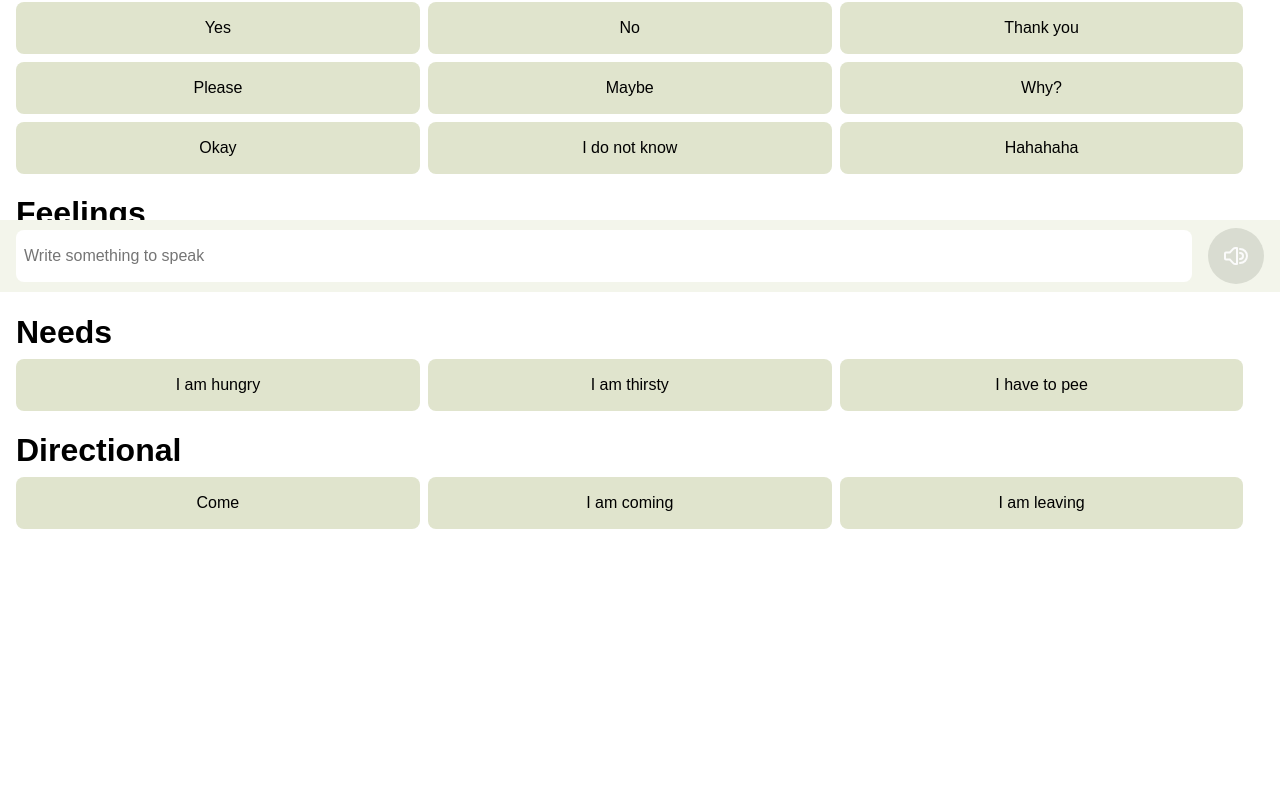
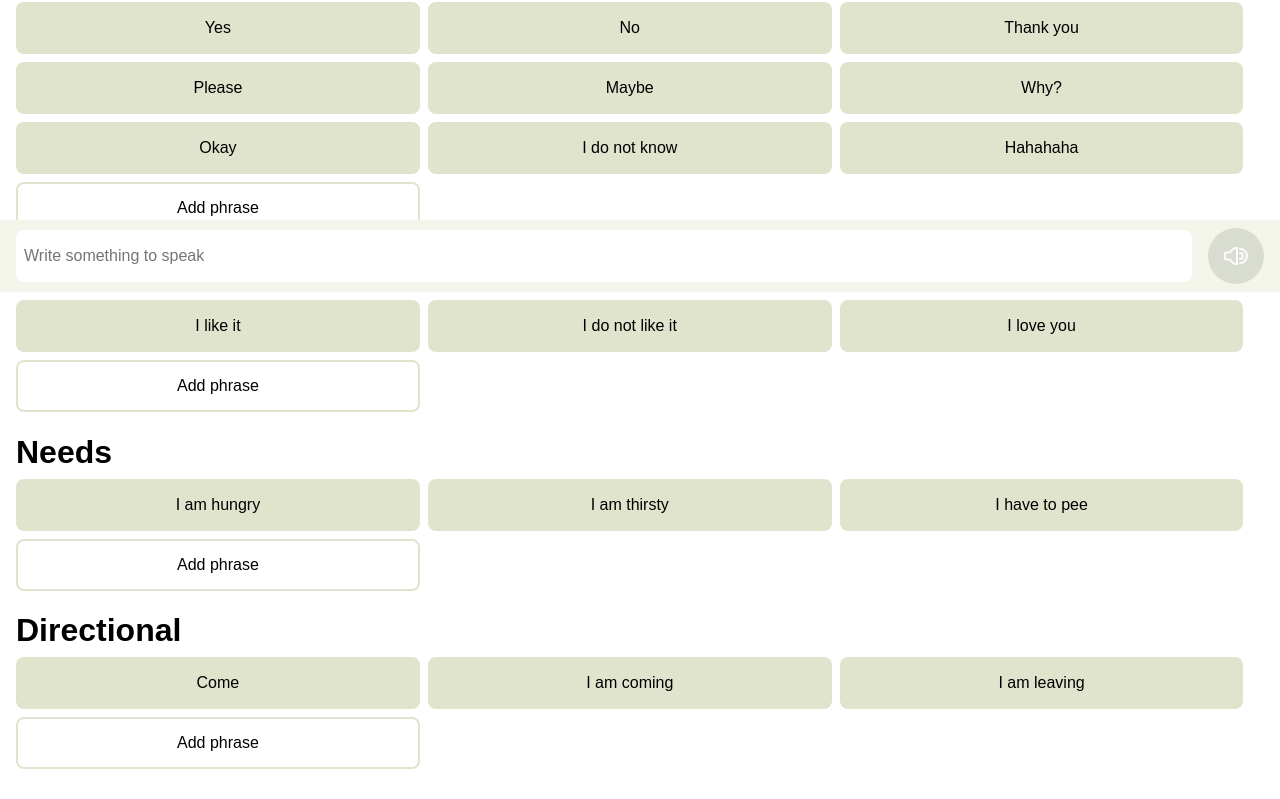
Before and after one commit to Patricia-NavarroMartin/TTS, a plain HTML site: page index.html in a window 1280 px wide. Shown: the part 508-1307 px from the top of the page. Before the commit the page ends 1125 px from the top, so only its background shows below. Drawn offline with Linux system fonts and the light colour scheme.

Commit message:
Add phrase functionality
The user can now press "Add phrase" and their custom text is displayed, spoken and added to the selected category

```diff
--- a/main.css
+++ b/main.css
@@ -92,6 +92,19 @@
     background-color: var(--primary);
     border: none;
     border-radius: var(--rounded);
+    height: 52px;
+    overflow: hidden;
+    white-space: nowrap;
+    text-overflow: ellipsis;
+  }
+
+  .word-button.add-phrase-button {
+    padding: var(--spacing-s) var(--spacing-m);
+    width: calc(33% - var(--spacing-s));
+    background-color: transparent;
+    border: 2px solid;
+    border-radius: var(--rounded);
+    border-color: var(--primary);
     height: 52px;
     overflow: hidden;
     white-space: nowrap;
--- a/main.js
+++ b/main.js
@@ -1,70 +1,160 @@
 // Array of category names and their corresponding words
-const categories = [
+var categories = [
   {
-        name: 'Introductional',
-        words: ['Hello', 'How are you?', 'My name is Shannon', 'I can not speak, so I speak through this app', 'Bye']
+    name: "Introductional",
+    words: [
+      "Hello",
+      "How are you?",
+      "My name is Shannon",
+      "I can not speak, so I speak through this app",
+      "Bye",
+    ],
   },
   {
-        name: 'Common',
-        words: ['Yes', 'No', 'Thank you', 'Please', 'Maybe', 'Why?', 'Okay', 'I do not know', 'Hahahaha']
+    name: "Common",
+    words: [
+      "Yes",
+      "No",
+      "Thank you",
+      "Please",
+      "Maybe",
+      "Why?",
+      "Okay",
+      "I do not know",
+      "Hahahaha",
+    ],
   },
   {
-        name: 'Feelings',
-        words: ['I like it', 'I do not like it', 'I love you']
+    name: "Feelings",
+    words: ["I like it", "I do not like it", "I love you"],
   },
   {
-        name: 'Needs',
-        words: ['I am hungry', 'I am thirsty', 'I have to pee']
+    name: "Needs",
+    words: ["I am hungry", "I am thirsty", "I have to pee"],
   },
   {
-        name: 'Directional',
-        words: ['Come', 'I am coming', 'I am leaving']
-      }
+    name: "Directional",
+    words: ["Come", "I am coming", "I am leaving"],
+  },
 ];
 
-   // Create word buttons for each category
-   const categoriesContainer = document.querySelector('.categories');
-    categories.forEach(category => {
-      const categoryDiv = document.createElement('div');
-      categoryDiv.classList.add('category');
+// Build each category section
+const categoriesContainer = document.querySelector(".categories");
+categories.forEach((category) => {
+  const categoryDiv = document.createElement("div");
+  categoryDiv.classList.add("category");
+  categoryDiv.id = category.name;
 
-      const categoryTitle = document.createElement('h1');
-      categoryTitle.classList.add('category-title');
+  const categoryTitle = document.createElement("h1");
+  categoryTitle.classList.add("category-title");
   categoryTitle.textContent = category.name;
   categoryDiv.appendChild(categoryTitle);
 
-      const wordButtonsDiv = document.createElement('div');
-      wordButtonsDiv.classList.add('word-buttons');
+  categoryDiv.appendChild(loadWordButtons(category));
 
-      category.words.forEach(word => {
-        const wordButton = document.createElement('button');
-        wordButton.classList.add('word-button');
+  //categoryDiv.appendChild(wordButtonsDiv);
+  categoriesContainer.appendChild(categoryDiv);
+});
+
+// Load the word buttons for a specific category
+function loadWordButtons(category, categoryDiv) {
+  // Check if there is already a div for words of this category
+  const idVariable = category.name;
+  var wordButtonsDiv = document.querySelector(`#${idVariable} .word-buttons`);
+
+  // If the div exists, then we update so that it reflects the state of the words in that category
+  if (wordButtonsDiv) {
+    console.log("Category found. Using it.");
+    const wordButtons = document.querySelectorAll(
+      `#${idVariable} .word-buttons button.word-button`
+    );
+    const buttonTextArray = Array.from(wordButtons).map(
+      (button) => button.textContent
+    );
+    console.log(buttonTextArray);
+
+    //Check if there exist a button for each word in the category words
+    category.words.forEach((word) => {
+      if (buttonTextArray.includes(word)) {
+      } else {
+        console.log("No button for " + word + ". Creating button...");
+        // Insert before the "Add phrase" button
+        wordButtonsDiv.insertBefore(createWordButton(word), wordButtonsDiv.lastElementChild);
+      }
+    });
+  } else {
+    console.log("Category NOT found. Creating...");
+    wordButtonsDiv = document.createElement("div");
+    wordButtonsDiv.classList.add("word-buttons");
+
+    //Create a button per word in the category
+    category.words.forEach((word) => {
+      wordButtonsDiv.appendChild(createWordButton(word));
+    });
+    // Add the "Add phrase" at the end
+    wordButtonsDiv.appendChild(createAddPhraseButton(category));
+  }
+
+  return wordButtonsDiv;
+}
+
+// Create a word button
+function createWordButton(word) {
+  const wordButton = document.createElement("button");
+  wordButton.classList.add("word-button");
   wordButton.textContent = word;
-        wordButton.addEventListener('click', () => {
+  wordButton.addEventListener("click", () => {
     if (!wordButton.disabled) {
       wordButton.disabled = true;
-            speakText(word);
-            displaySpokenText(word);
+      displayAndSpeak(word);
       setTimeout(() => {
         wordButton.disabled = false;
       }, 1000);
     }
   });
-        wordButtonsDiv.appendChild(wordButton);
+  return wordButton;
+}
+
+// Create "Add phrase" button
+function createAddPhraseButton(category) {
+    const addPhraseButton = document.createElement("button");
+    addPhraseButton.classList.add('word-button', 'add-phrase-button');
+    addPhraseButton.textContent = "Add phrase";
+    addPhraseButton.addEventListener("click", () => {
+      if (!addPhraseButton.disabled) {
+        addPhraseButton.disabled = true;
+        displaySpeakAndAddPhrase(category);
+        setTimeout(() => {
+          addPhraseButton.disabled = false;
+        }, 1000);
+      }
     });
+    return addPhraseButton;
+}
 
-      categoryDiv.appendChild(wordButtonsDiv);
-      categoriesContainer.appendChild(categoryDiv);
-    });
+// Word action on click
+function displayAndSpeak(word) {
+  displaySpokenText(word);
+  speakText(word);
+}
+
+// Actions when user presses "Add Phrase"
+function displaySpeakAndAddPhrase(category) {
+  const input = document.getElementById("custom-word-input");
+  const customWord = customWordInput.value.trim();
+  displayAndSpeak(customWord);
+  addPhraseToCategory(category.name, customWord);
+  loadWordButtons(category);
+}
 
 // Handle custom word input and button
-    const customWordButton = document.getElementById('custom-word-button');
-    const customWordInput = document.getElementById('custom-word-input');
+const customWordButton = document.getElementById("custom-word-button");
+const customWordInput = document.getElementById("custom-word-input");
 
-    customWordButton.addEventListener('click', () => {
+customWordButton.addEventListener("click", () => {
   if (!customWordButton.disabled) {
     const customWord = customWordInput.value.trim();
-        if (customWord !== '') {
+    if (customWord !== "") {
       customWordButton.disabled = true;
       speakText(customWord);
       displaySpokenText(customWord);
@@ -85,29 +175,46 @@ const categories = [
 
 // Function to display the spoken text
 function displaySpokenText(text) {
-      const spokenTextDiv = document.getElementById('preview-text');
+  const spokenTextDiv = document.getElementById("preview-text");
   spokenTextDiv.textContent = text;
+}
+
+// Function to add custom word to category
+function addPhraseToCategory(categoryName, text) {
+  const categoryIndex = categories.findIndex(
+    (category) => category.name == categoryName
+  );
+
+  // Check if the category exists
+  if (categoryIndex !== -1) {
+    // Add the string to the "words" array using push() method
+    categories[categoryIndex].words.push(text);
+    loadWordButtons(categories[categoryIndex]);
+    console.log(categories);
+  } else {
+    console.log("Category not found.");
+  }
 }
 
 // Function to flip the text upside down
 function flipText() {
-      const spokenTextDiv = document.getElementById('preview-text');
-      spokenTextDiv.classList.toggle('flipped');
+  const spokenTextDiv = document.getElementById("preview-text");
+  spokenTextDiv.classList.toggle("flipped");
 }
 
 // Add event listener to the flip button
-    const flipButton = document.getElementById('preview-box');
-    flipButton.addEventListener('click', flipText);
+const flipButton = document.getElementById("preview-box");
+flipButton.addEventListener("click", flipText);
 
 // Function to disable/enable custom-word-button based on input value
 function checkCustomWordInput() {
-      const button = document.getElementById('custom-word-button');
-      button.disabled = this.value.trim() === '';
+  const button = document.getElementById("custom-word-button");
+  button.disabled = this.value.trim() === "";
 }
 
 // Attach event listeners to input and change events of custom-word-input
-    const input = document.getElementById('custom-word-input');
-    input.addEventListener('input', checkCustomWordInput);
+const input = document.getElementById("custom-word-input");
+input.addEventListener("input", checkCustomWordInput);
 
 // Trigger the function once on page load
 checkCustomWordInput.call(input);
```
Lines whose indentation alone changed are shown as unchanged.
